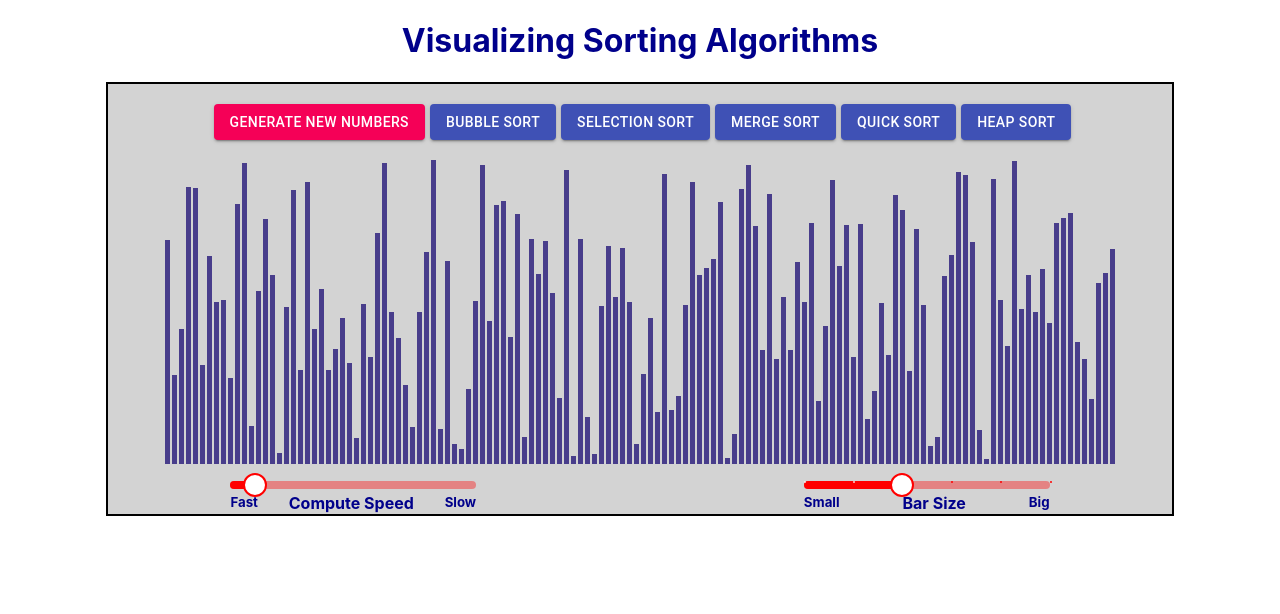
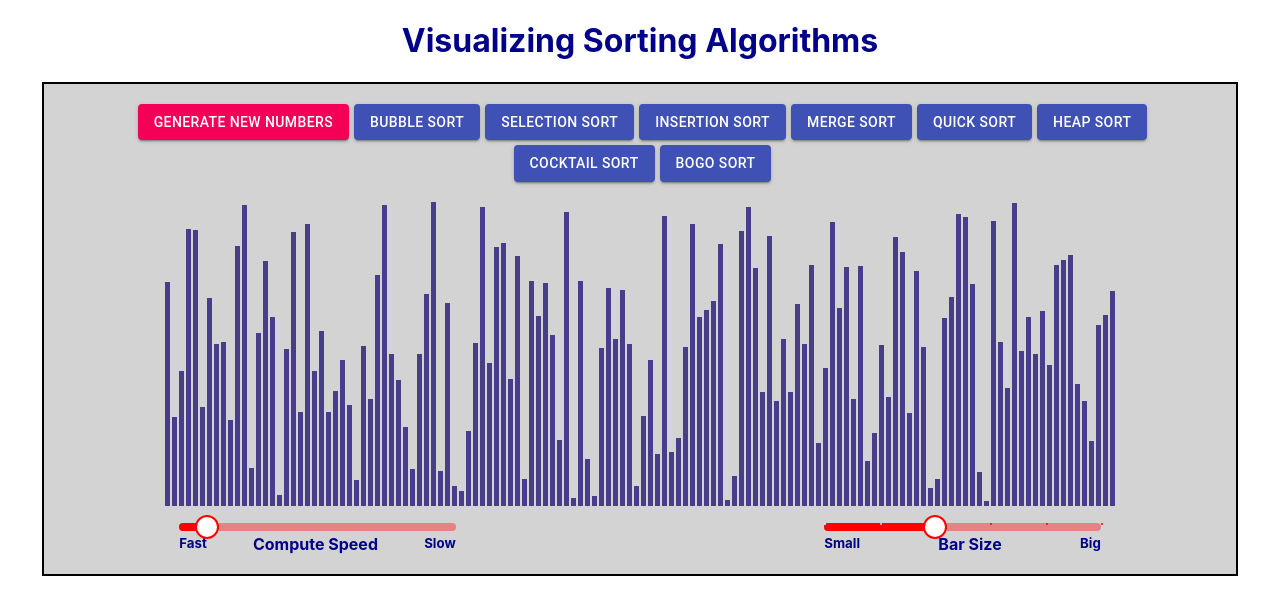
Before and after one commit to Dennis198/Sorting_Algorithms_Visualizer, a React (Create React App) app: page / in a window 1280 px wide. Shown: the top 614 px of the page. Built offline with nearby package versions, Linux system fonts and the light colour scheme.

Commit message:
ADD: Insertion Sort, Cocktail Sort, Bogo Sort

```diff
--- a/src/Sorting_Visualizer/SortVisualizer.css
+++ b/src/Sorting_Visualizer/SortVisualizer.css
@@ -2,10 +2,10 @@
     border: 2px solid black;
     padding: 20px;
     margin-top: 10px;
-    width: 80%;
+    width: 90%;
     margin: 0 auto;
     background-color: lightgray;
-    height: 390px;
+    height: 450px;
 }
 
 .sortvisualizer__ArrayBar{
@@ -21,6 +21,7 @@
 
 .sortvisualizer__Button{
     background-color: lightgray;
+    margin-bottom: 5px;
 }
 
 .sortvisualizer__Button > button{
--- a/src/Sorting_Visualizer/SortVisualizer.js
+++ b/src/Sorting_Visualizer/SortVisualizer.js
@@ -2,9 +2,12 @@ import React from 'react'
 import "./SortVisualizer.css"
 import {mergeSort} from "../sortingAlgorithms/mergeSort";
 import {bubbleSort} from "../sortingAlgorithms/bubbleSort";
+import {insertionSort} from "../sortingAlgorithms/insertionSort";
 import {quickSort} from "../sortingAlgorithms/quickSort";
 import {heapSort} from "../sortingAlgorithms/heapSort";
+import {cocktailSort} from "../sortingAlgorithms/cocktailSort"
 import {selectionSort} from "../sortingAlgorithms/selectionSort";
+import {bogoSort} from "../sortingAlgorithms/bogoSort";
 import { Button, Slider } from '@material-ui/core';
 import { withStyles } from '@material-ui/core/styles';
 import Tooltip from '@material-ui/core/Tooltip';
@@ -99,10 +102,34 @@ export default class SortVisualizer extends React.Component{
         this.animeteSort(animations,newArray);
     }
 
+    //Compute and animte Insertion Sort
+    insertionSort(){
+        let newArray = this.state.array.slice();
+        const animations = insertionSort(newArray);
+        this.setState({isRunning: true});
+        this.animeteSort(animations,newArray);
+    }
+
     //Compute and animate Selection sort
     selectionSort(){
         let newArray = this.state.array.slice();
         const animations = selectionSort(newArray);
+        this.setState({isRunning: true});
+        this.animeteSort(animations,newArray);
+    }
+
+    //Compute and animate Bogo sort
+    bogoSort(){
+        let newArray = this.state.array.slice();
+        const animations = bogoSort(newArray);
+        this.setState({isRunning: true});
+        this.animeteSort(animations,newArray);
+    }
+
+    //Compute and animate Bogo sort
+    cocktailSort(){
+        let newArray = this.state.array.slice();
+        const animations = cocktailSort(newArray);
         this.setState({isRunning: true});
         this.animeteSort(animations,newArray);
     }
@@ -250,23 +277,37 @@ export default class SortVisualizer extends React.Component{
         return(
             <div className="sortvisualizer">
                 {!this.state.isRunning ?
+                <>
                     <div className="sortvisualizer__Button">
-                    <Button variant="contained" color="secondary" onClick={(e) => this.handleSizeChange(e,this.state.sliderValue)}>Generate New Numbers</Button>
+                        <Button variant="contained" color="secondary" onClick={(e) => this.handleSizeChange(e,this.state.sliderValue)}>Generate New Numbers</Button>
                         <Button variant="contained" color="primary" onClick={() => this.bubbleSort()}>Bubble Sort</Button>
                         <Button variant="contained" color="primary" onClick={() => this.selectionSort()}>Selection Sort</Button>
+                        <Button variant="contained" color="primary" onClick={() => this.insertionSort()}>Insertion Sort</Button>
                         <Button variant="contained" color="primary" onClick={() => this.mergeSort()}>Merge Sort</Button>
                         <Button variant="contained" color="primary" onClick={() => this.quickSort()}>Quick Sort</Button>
                         <Button variant="contained" color="primary" onClick={() => this.heapSort()}>Heap Sort</Button>
                     </div>
+                    <div className="sortvisualizer__Button">
+                        <Button variant="contained" color="primary" onClick={() => this.cocktailSort()}>Cocktail Sort</Button>
+                        <Button variant="contained" color="primary" onClick={() => this.bogoSort()}>Bogo Sort</Button>
+                    </div>
+                </>
                     :
+                <>
                     <div className="sortvisualizer__Button">
-                        <Button disabled variant="contained" color="secondary" onClick={() => this.resetArray()}>Generate New Numbers</Button>
-                        <Button disabled variant="contained" color="primary" onClick={() => this.bubbleSort()}>Bubble Sort</Button>
-                        <Button disabled variant="contained" color="primary" onClick={() => this.selectionSort()}>Selection Sort</Button>
-                        <Button disabled variant="contained" color="primary" onClick={() => this.mergeSort()}>Merge Sort</Button>
-                        <Button disabled variant="contained" color="primary" onClick={() => this.quickSort()}>Quick Sort</Button>
-                        <Button disabled variant="contained" color="primary" onClick={() => this.heapSort()}>Heap Sort</Button>
+                        <Button disabled variant="contained" color="secondary">Generate New Numbers</Button>
+                        <Button disabled variant="contained" color="primary">Bubble Sort</Button>
+                        <Button disabled variant="contained" color="primary">Selection Sort</Button>
+                        <Button disabled variant="contained" color="primary">Insertion Sort</Button>
+                        <Button disabled variant="contained" color="primary">Merge Sort</Button>
+                        <Button disabled variant="contained" color="primary">Quick Sort</Button>
+                        <Button disabled variant="contained" color="primary">Heap Sort</Button>
                     </div>
+                    <div className="sortvisualizer__Button">
+                        <Button disabled variant="contained" color="primary">Cocktail Sort</Button>
+                        <Button disabled variant="contained" color="primary">Bogo Sort</Button>
+                    </div>
+                </>
                 }
                 <div className="sortvisualizer__ArrayBars">
                     {array.map((value,idx) =>(
--- /dev/null
+++ b/src/sortingAlgorithms/bogoSort.js
@@ -0,0 +1,41 @@
+/**
+ This file computes insertion bogo algorithm
+ on a given array "array" and rembember all the changes
+ to display the Algorithm in const "animations"
+*/
+
+/**
+Bogo sort
+https://en.wikipedia.org/wiki/Bogo_sort
+*/
+export function bogoSort(array){
+    const animations = [];
+    if(array.length <= 1) return array;
+    let length = array.length-1;
+    let randomI=0;
+    let randomJ=0;
+    let t;
+    let counter = 0;
+
+    while(!isSorted(array) && counter<50000){
+        randomI=Math.floor(Math.random()*length);
+        randomJ=Math.floor(Math.random()*length);
+        animations.push([randomI,randomJ]);
+        animations.push([randomI, randomJ]);
+        animations.push([randomI,array[randomJ]]);
+        animations.push([randomJ,array[randomI]]);
+        t = array[randomI];
+        array[randomI] = array[randomJ];
+        array[randomJ] = t;
+        counter++;
+    }
+
+    return animations;
+}
+
+function isSorted(array){
+    for(let i=0;i<array.length-1;i++){
+        if(array[i]>array[i+1]) return false;
+    }
+    return true;
+}
--- /dev/null
+++ b/src/sortingAlgorithms/cocktailSort.js
@@ -0,0 +1,64 @@
+/**
+ This file computes cocktail sort algorithm
+ on a given array "array" and rembember all the changes
+ to display the Algorithm in const "animations"
+*/
+
+/**
+Cocktail sort
+https://en.wikipedia.org/wiki/Cocktail_shaker_sort
+*/
+export function cocktailSort(array){
+    const animations = [];
+    if(array.length <= 1) return array;
+    let swapped = true;
+    let start = 0;
+    let end = array.length;
+
+    while(swapped){
+        swapped=false;
+
+        for(let i = start; i< end-1;++i){
+            animations.push([i,i+1]);
+            animations.push([i,i+1]);
+            if(array[i]>array[i+1]){
+                animations.push([i,array[i+1]]);
+                animations.push([i+1,array[i]]);
+                let t = array[i];
+                array[i] = array[i+1];
+                array[i+1] = t;
+                swapped=true;
+                continue;
+            }
+            animations.push([i,array[i]]);
+            animations.push([i,array[i]]);
+        }
+
+        if(!swapped){
+            return animations;
+        }
+
+        swapped=false;
+        end--;
+
+        for(let i=end-1;i>=start;i--){
+            animations.push([i,i+1]);
+            animations.push([i,i+1]);
+            if(array[i]>array[i+1]){
+                animations.push([i,array[i+1]]);
+                animations.push([i+1,array[i]]);
+                let t = array[i];
+                array[i] = array[i+1];
+                array[i+1] = t;
+                swapped=true;
+                continue;
+            }
+            animations.push([i,array[i]]);
+            animations.push([i,array[i]]);
+        }
+
+        start++;
+    }
+
+    return animations;
+}
--- /dev/null
+++ b/src/sortingAlgorithms/insertionSort.js
@@ -0,0 +1,43 @@
+/**
+ This file computes insertion sort algorithm
+ on a given array "array" and rembember all the changes
+ to display the Algorithm in const "animations"
+*/
+
+/**
+Inserition sort
+https://en.wikipedia.org/wiki/Bubble_sort
+*/
+export function insertionSort(array){
+    const animations = [];
+    if(array.length <= 1) return array;
+    let length = array.length;
+    let swap = true;
+
+    for(let i=1; i<length; i++){
+        animations.push([i-1,i]);
+        animations.push([i-1,i]);
+        if(array[i-1] > array[i]){
+            animations.push([i,array[i]]);
+            animations.push([i,array[i]]);
+            let t  = array[i];
+            let k = i;
+            for(; k>0 && array[k-1]>t;k--){
+                animations.push([k-1,k]);
+                animations.push([k-1,k]);
+                animations.push([k,array[k-1]]);
+                animations.push([k,array[k-1]]);
+                array[k] = array[k-1];
+            }
+            animations.push([i,k]);
+            animations.push([i,k]);
+            animations.push([k,t]);
+            animations.push([k,t]);
+            array[k] = t;
+            continue;
+        }
+        animations.push([i,array[i]]);
+        animations.push([i,array[i]]);
+    }
+    return animations;
+}
```
Also changed, not shown: 2 other files (tests, documents, lock files or other folders).
